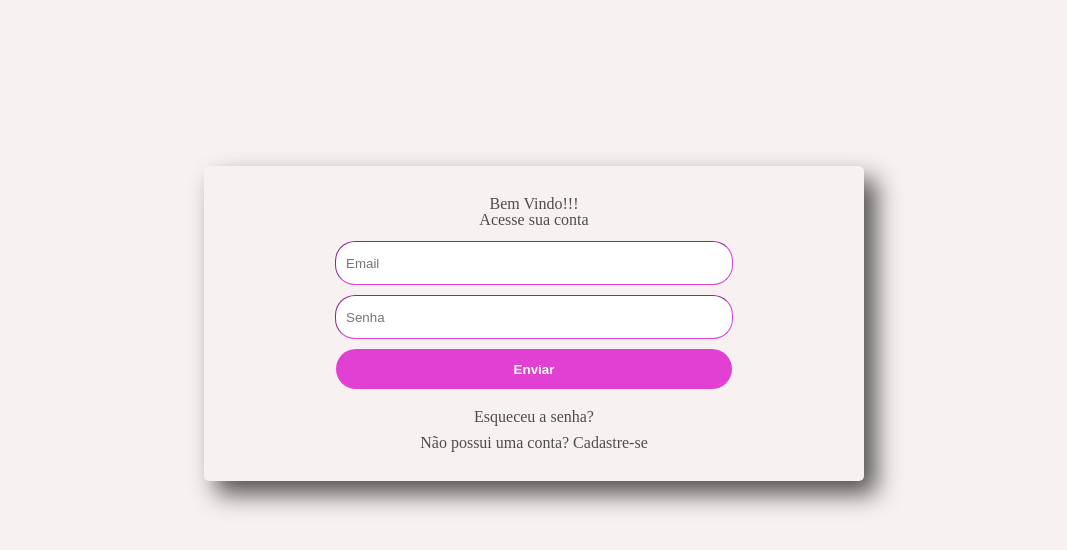
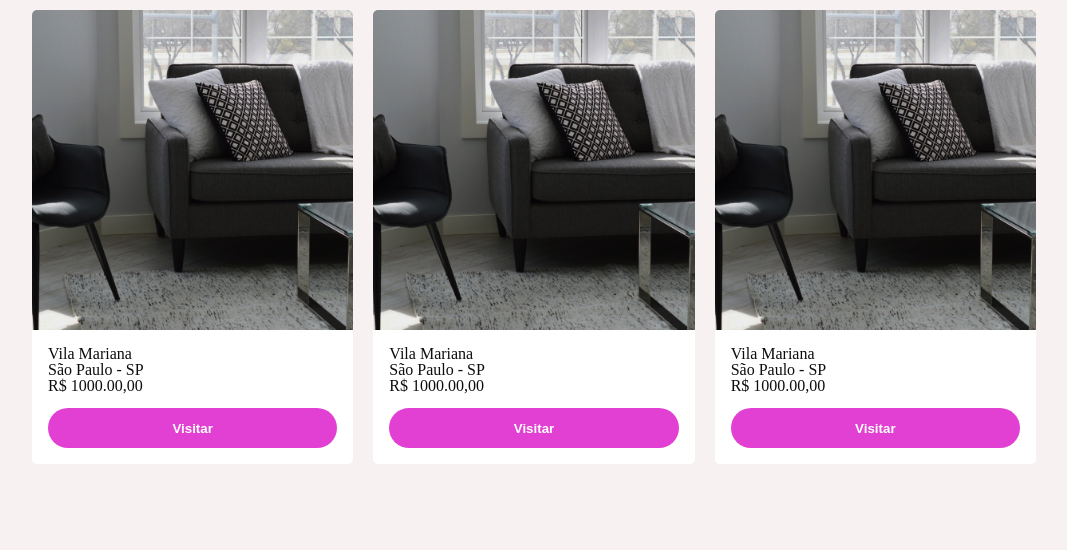
Before and after one commit to Dream-House-Grupo-9/Dream-House-web, a React (Create React App) app in the folder dream-house/: page / in a window 1280 px wide. Shown: the top 550 px of the page, without its empty margins (106-1173 px from the left). Built offline with nearby package versions, Linux system fonts and the light colour scheme.

Commit message:
Feature: componente dos cards criado

```diff
--- a/dream-house/src/App.js
+++ b/dream-house/src/App.js
@@ -1,5 +1,6 @@
 import React from "react";
 import Login from "./pages/Login.jsx"
+import Home from "./pages/Home.jsx";
 
 import './styles/styles.css';
 import './styles/reset.css';
@@ -7,7 +8,7 @@ import './styles/reset.css';
 function App() {
   return (
     <>
-      <Login/>
+      <Home />
     </>
   );
 }
--- /dev/null
+++ b/dream-house/src/components/Card.jsx
@@ -0,0 +1,25 @@
+import React from "react";
+import Button from "./Button";
+import Sala from "../assets/img/sala.png";
+
+function Card(props) {
+    return (
+        <>
+            <div class="card-container">
+                <div class="card">
+                    <img class="card-img" src={Sala} alt="Rome" />
+                    <div class="card-content">
+                        <div class="text-container">
+                            <h1 class="card-header">{props.bairro}</h1>
+                            <h2 class="card-header">{props.cidade}</h2>
+                            <h3 class="card-header">{props.valor}</h3>
+                        </div>
+                        <Button clasName="btn-large" title="Visitar" />
+                    </div>
+                </div>
+            </div>
+        </>
+    );
+}
+
+export default Card;
--- /dev/null
+++ b/dream-house/src/pages/Home.jsx
@@ -0,0 +1,19 @@
+import React from "react";
+import Card from "../components/Card";
+
+function Home() {
+    return (
+        <>
+            <div className="container">
+                <div className="grid">
+                    <Card bairro="Vila Mariana" cidade="São Paulo - SP" valor="R$ 1000.00,00" />
+                    <Card bairro="Vila Mariana" cidade="São Paulo - SP" valor="R$ 1000.00,00" />
+                    <Card bairro="Vila Mariana" cidade="São Paulo - SP" valor="R$ 1000.00,00" />
+
+                </div>
+            </div>
+        </>
+    );
+}
+
+export default Home;
--- a/dream-house/src/pages/Login.jsx
+++ b/dream-house/src/pages/Login.jsx
@@ -4,9 +4,7 @@ import Box from "../components/Box";
 function Login() {
     return (
         <>
-            <Box>
-
-            </Box>
+            <Box />
         </>
     );
 }
--- a/dream-house/src/styles/styles.css
+++ b/dream-house/src/styles/styles.css
@@ -19,6 +19,7 @@ body{
     margin: auto;
 }
 
+/* Css do componente Box */
 .box{
     width: 50%;
     height:35%;
@@ -29,6 +30,35 @@ body{
     box-shadow: 12px 13px 24px 0px rgba(0,0,0,0.67);
     text-align: center;
     color: var(--bg-primary-font);
+}
+
+/* Css do componente Button */
+.dh-btn{
+    background-color: var(--color-primary);
+    cursor: pointer;
+    border-radius: 20px;
+    outline: none;
+    border: none;
+    color: white;
+    font-weight: bolder;
+    transition: 0.3s ease-in-out;
+    height: 40px;
+    width: 62%;
+}
+
+
+/* Botão do componente box */
+.box .dh-btn{
+    background-color: var(--color-primary);
+    cursor: pointer;
+    border-radius: 20px;
+    outline: none;
+    border: none;
+    color: white;
+    font-weight: bolder;
+    transition: 0.3s ease-in-out;
+    height: 40px;
+    width: 62%;
 }
 
 .input-container{
@@ -56,18 +86,7 @@ body{
     transition: 0.5s ease-in-out;
 }
 
-.dh-btn{
-    background-color: var(--color-primary);
-    cursor: pointer;
-    border-radius: 20px;
-    outline: none;
-    border: none;
-    color: white;
-    font-weight: bolder;
-    transition: 0.3s ease-in-out;
-    height: 40px;
-    width: 62%;
-}
+
 
 .dh-btn:hover{
     filter:brightness(80%);
@@ -102,3 +121,68 @@ body{
     transition: 0.3s ease-in-out;
     color: var(--color-primary);
 }
+
+/* Css do card */
+.grid{
+    display: flex !important;
+  }
+
+  .card-container{
+    margin: auto;
+    /* display: flex;
+    flex-direction: column;
+    justify-content: space-between; */
+    margin: 10px 10px 10px 10px;
+  }
+
+
+  .card{
+    background-color: #fff;
+    border-radius: 5px;
+    transition: 0.5s ease-in-out;
+  }
+
+  .card:hover{
+    transform: scale(1.1);
+  }
+
+  .card-img {
+    display: block;
+    width: 100%;
+    border-top-left-radius: 5px;
+    border-top-right-radius: 5px;
+    height: 20rem;
+    object-fit: cover;
+  }
+
+  .card-content {
+    margin-bottom: 5%;
+    padding: 1rem;
+  }
+
+  .card-content Button{
+      font-weight: bold;
+      width: 100%;
+  }
+
+  .text-container{
+    margin-bottom: 5%;
+  }
+
+  .btn-large{
+      margin: auto;
+      width: 80%;
+  }
+
+  .card-header {
+    font-weight: 500;
+    color: #0d0d0d;
+  }
+
+  .card-text {
+    font-size: 1.6rem;
+    letter-spacing: 0.1rem;
+    line-height: 1.7;
+    color: #3d3d3d;
+    margin-bottom: 2.5rem;
+  }
```
Also changed, not shown: dream-house/src/assets/img/sala.png (added).
